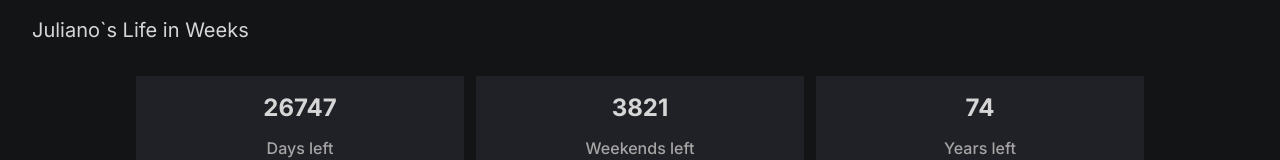
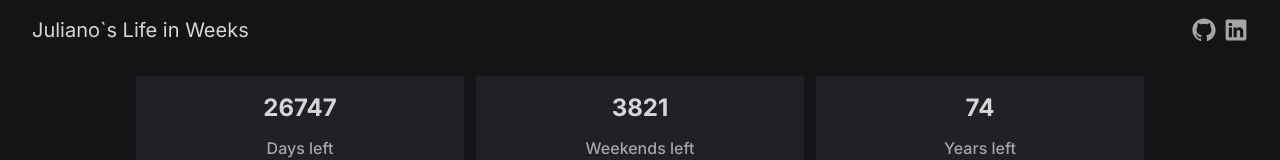
Before and after one commit to julianosirtori/life-in-weeks, a Next.js app: page / in a window 1280 px wide. Shown: the top 160 px of the page. Built offline with nearby package versions, Linux system fonts and the light colour scheme.

Commit message:
feat: :sparkles: add links on header

```diff
--- a/src/components/Header.tsx
+++ b/src/components/Header.tsx
@@ -1,7 +1,18 @@
+import { GitHubLogoIcon, LinkedInLogoIcon } from "@radix-ui/react-icons";
+import Link from "next/link";
+
 export const Header = () => {
   return (
-    <header className="px-8 py-4">
+    <header className="flex flex-row items-center justify-between px-8 py-4 ">
       <h1 className="text-xl text-primary-text">Juliano`s Life in Weeks</h1>
+      <nav className="flex flex-row items-center gap-2">
+        <Link href="https://github.com/julianosirtori/life-in-weeks">
+          <GitHubLogoIcon className="h-6 w-6 text-secondary-text" />
+        </Link>
+        <Link href="https://www.linkedin.com/in/juliano-sirtori/">
+          <LinkedInLogoIcon className="h-6 w-6 text-secondary-text" />
+        </Link>
+      </nav>
     </header>
   );
 };
```
